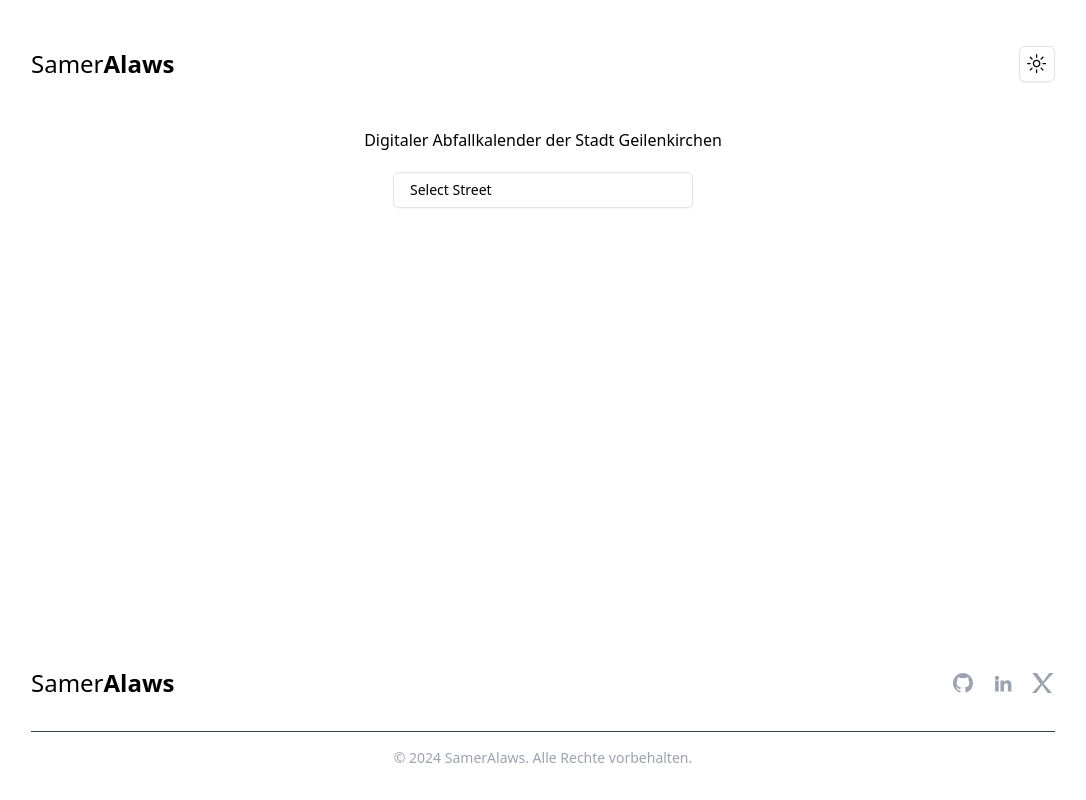
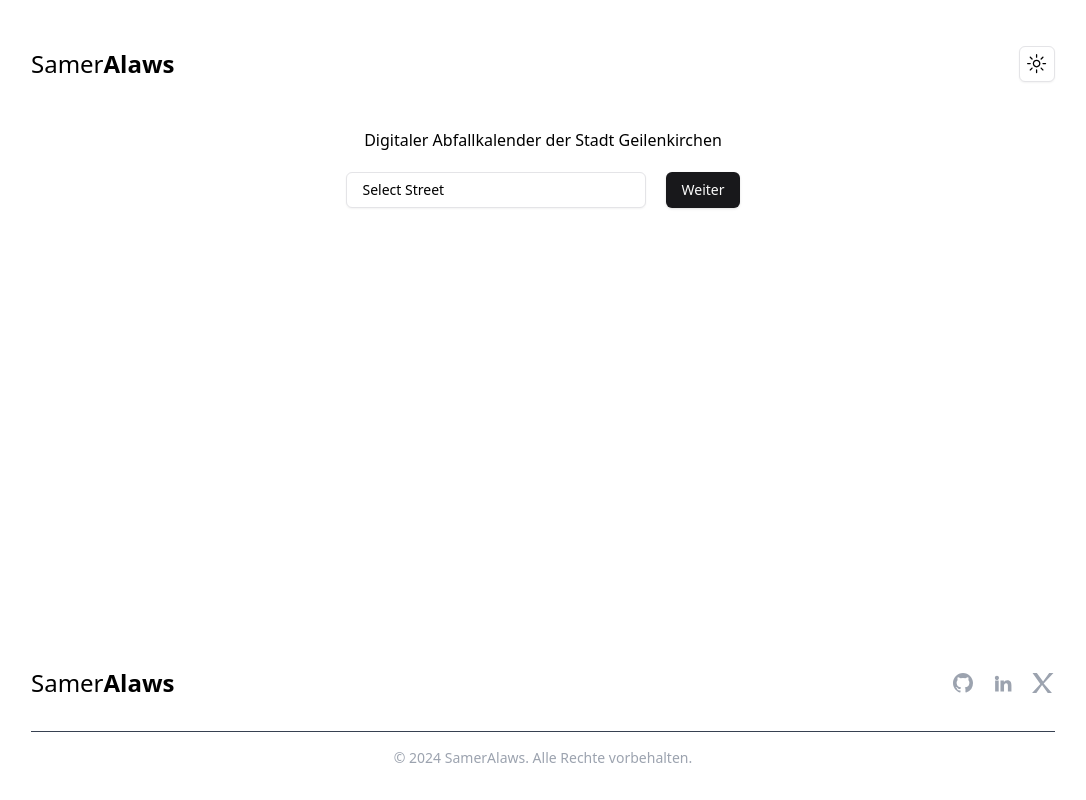
Before and after one commit to samalaws/abfall, a Next.js app: page / in a window 1280 px wide. Shown: the whole page, without its empty margins (97-1183 px from the left). Built offline with nearby package versions, Linux system fonts and the light colour scheme.

Commit message:
add weiter button / info page

```diff
--- /dev/null
+++ b/app/info/page.tsx
@@ -0,0 +1,7 @@
+export default function Info(){
+    return (
+        <div>
+            <h1>Info</h1>
+        </div>
+    )
+}
--- a/app/page.tsx
+++ b/app/page.tsx
@@ -4,6 +4,7 @@ import { Command, CommandEmpty, CommandGroup, CommandInput, CommandItem, Command
 import { Popover, PopoverContent, PopoverTrigger } from "@/components/ui/popover";
 import { cn } from "@/lib/utils";
 import {  CheckIcon } from "@radix-ui/react-icons";
+import { useRouter } from "next/navigation";
 import { useEffect, useState } from "react";
 
 
@@ -18,6 +19,8 @@ export default function Home() {
   const [open, setOpen] = useState(false);
   const [value, setValue] = useState("");
   const [data, setData] = useState<Street[]>([]);
+  const router = useRouter();
+
 
 
   useEffect(() => {
@@ -33,8 +36,13 @@ export default function Home() {
     loadStreets();
   }, []);
 
+  const handleWeiterClick = () => {
+    // Navigate to 'info' page with the selected street as a query parameter
+    router.push(`/info?value=${encodeURIComponent(value)}`);
+  };
+
   return (
-    <div className="w-4/5 mx-auto">
+    <div className=" flex flex-col w-4/5 mx-auto">
       <div>
         <h1 className="text-2xl font-thin text-center sm:text-base">Digitaler Abfallkalender der Stadt Geilenkirchen</h1>
       </div>
@@ -81,7 +89,9 @@ export default function Home() {
               </PopoverContent>
             </Popover>
         </form>
-
+        <Button  className="ml-5 w-full" variant="default" onClick={handleWeiterClick}>
+            Weiter
+        </Button>
       </div>
     </div>
   );
```
